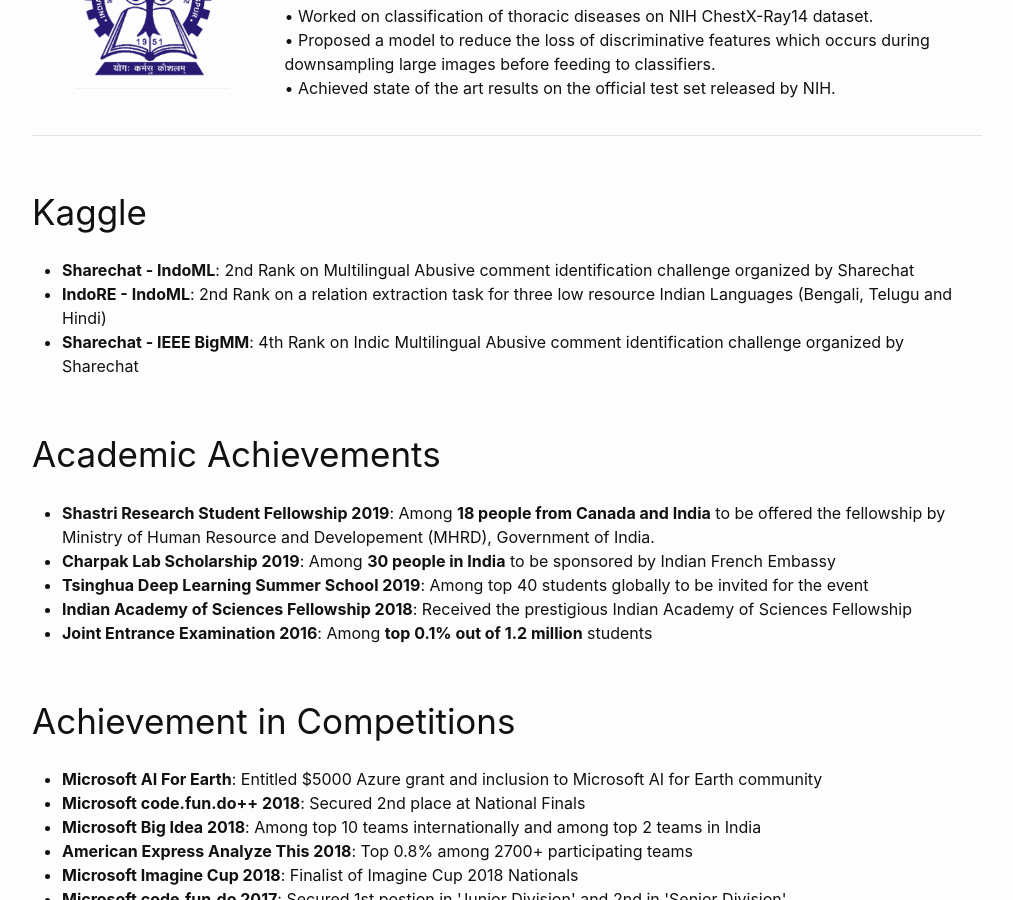
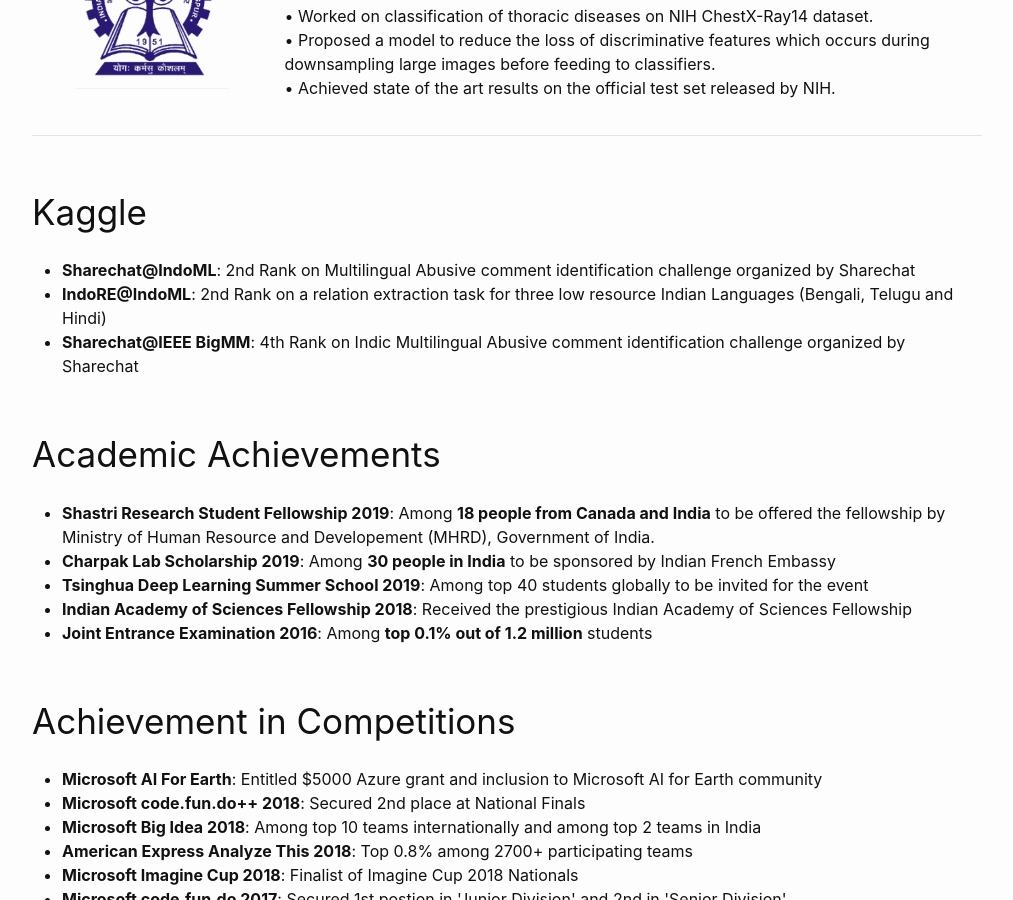
Before and after one commit to ekagra-ranjan/ekagra-ranjan.github.io, a Jekyll site: the page built from index.markdown, in a window 1280 px wide and 900 px high, scrolled down 2490 px. Shown: the whole window, without its empty margins (133-1146 px from the left). Built offline with Jekyll 4.4.1, drawn with Linux system fonts in a browser that asks for light colours; nearby versions of some CDN libraries.

```diff
--- a/_data/resume/kaggle.yml
+++ b/_data/resume/kaggle.yml
@@ -1,12 +1,12 @@
 # Kaggle
-- title: Sharechat - IndoML
+- title: Sharechat@IndoML
   description: 2nd Rank on Multilingual Abusive comment identification challenge organized by Sharechat
   category: kaggle
 
-- title: IndoRE - IndoML
+- title: IndoRE@IndoML
   description: 2nd Rank on a relation extraction task for three low resource Indian Languages (Bengali, Telugu and Hindi)
   category: kaggle
 
-- title: Sharechat - IEEE BigMM
+- title: Sharechat@IEEE BigMM
   description: 4th Rank on Indic Multilingual Abusive comment identification challenge organized by Sharechat
   category: kaggle
```
